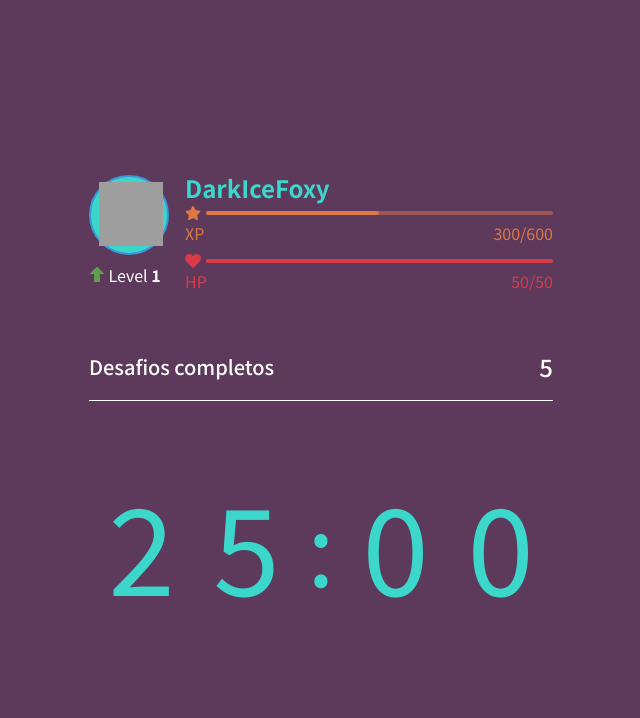
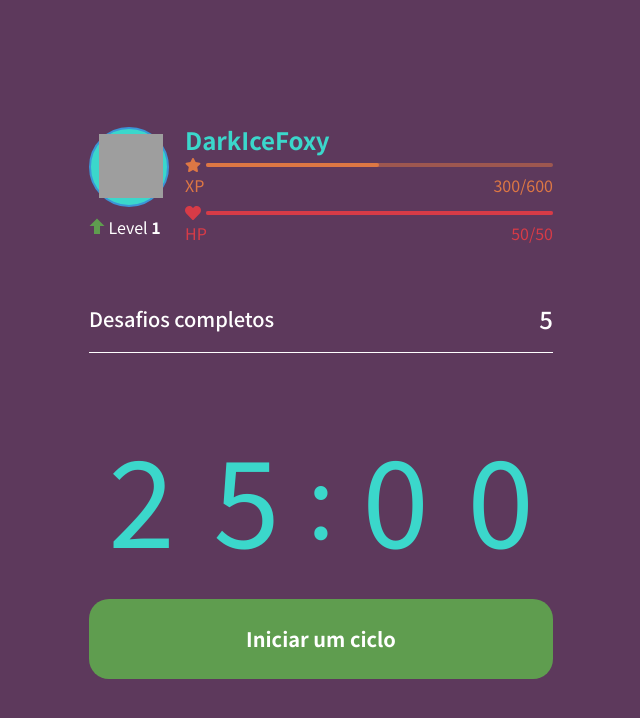
Before and after one commit to 3salles/focuson, a Next.js app: page / in a window 1280 px wide. Shown: the top 718 px of the page, without its empty margins (87-727 px from the left). Built offline with nearby package versions, Linux system fonts and the light colour scheme; grey boxes are pictures that could not be loaded.

Commit message:
🚧 chore: Add button Countdown.

```diff
--- a/src/components/Countdown.tsx
+++ b/src/components/Countdown.tsx
@@ -2,6 +2,7 @@ import styles from '../styles/components/Countdown.module.css'
 
 export function CountDown() {
   return (
+    <div>
       <div className={styles.countdownContainer}>
         <div>
           <span>2</span>
@@ -13,5 +14,9 @@ export function CountDown() {
           <span>0</span>
         </div>
       </div>
+      <button type="button" className={styles.countdownButton}>
+        Iniciar um ciclo
+      </button>
+    </div>
   )
 }
--- a/src/styles/components/Countdown.module.css
+++ b/src/styles/components/Countdown.module.css
@@ -21,3 +21,22 @@
   font-size: 6.25rem;
   margin: 0 0.5rem;
 }
+
+.countdownButton{
+  width: 100%;
+  height: 5rem;
+  margin-top: 1rem;
+  display: flex;
+  align-items: center;
+  justify-content: center;
+  border: 0;
+  border-radius: 20px;
+  background: var(--green);
+  color: var(--white);
+  font-size: 1.25rem;
+  font-weight: 600;
+  transition: background-color 0.2s;
+}
+.countdownButton:hover {
+  background: var(--dark-green);
+}
--- a/src/styles/global.css
+++ b/src/styles/global.css
@@ -8,6 +8,7 @@
   --cyan: #3BD7CB;
   --dark-blue: #3B95D7;
   --green: #5F9D4F;
+  --dark-green: #406A35;
 }
 * {
   margin: 0;
```
Lines whose indentation alone changed are shown as unchanged.
